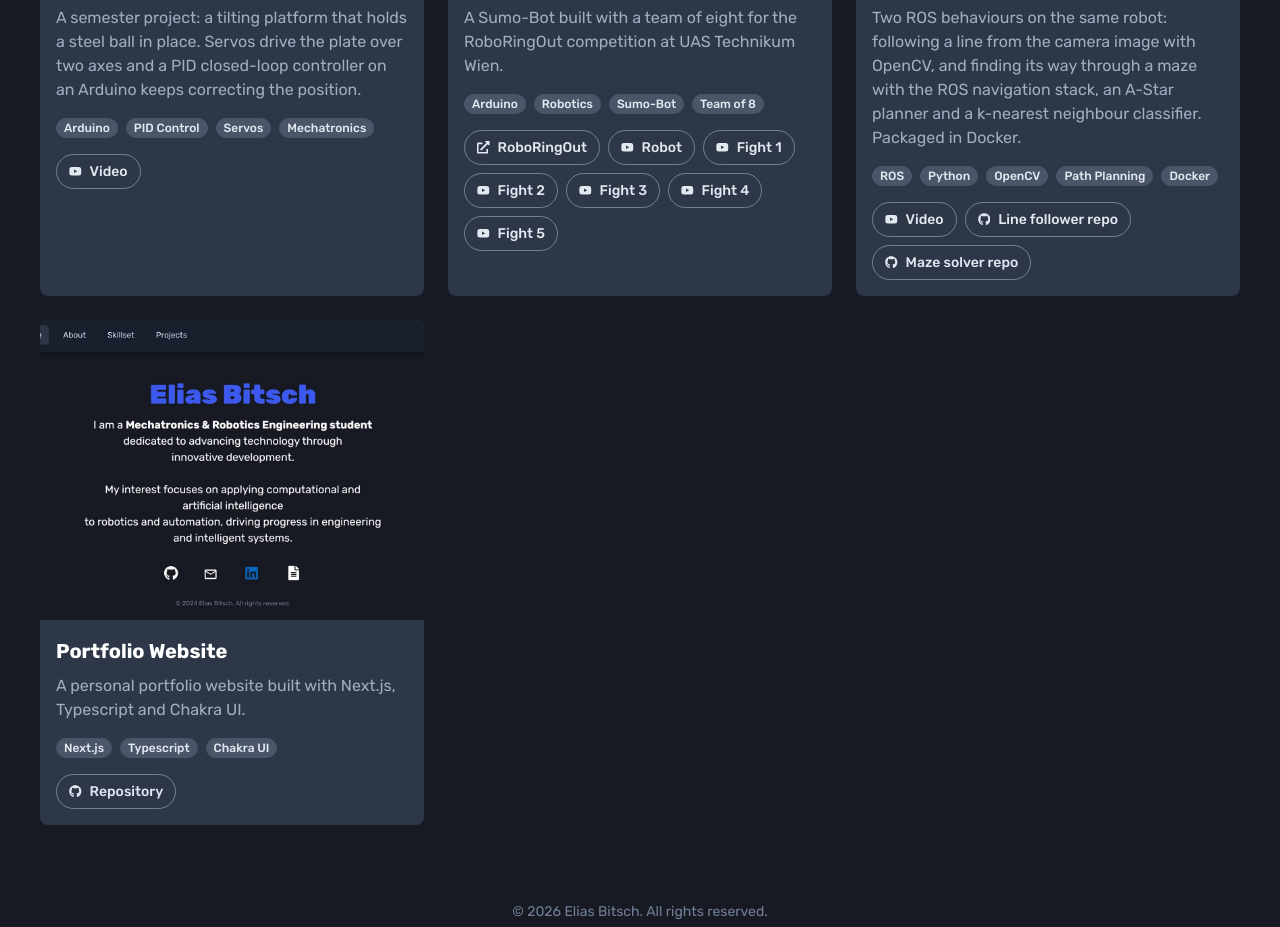
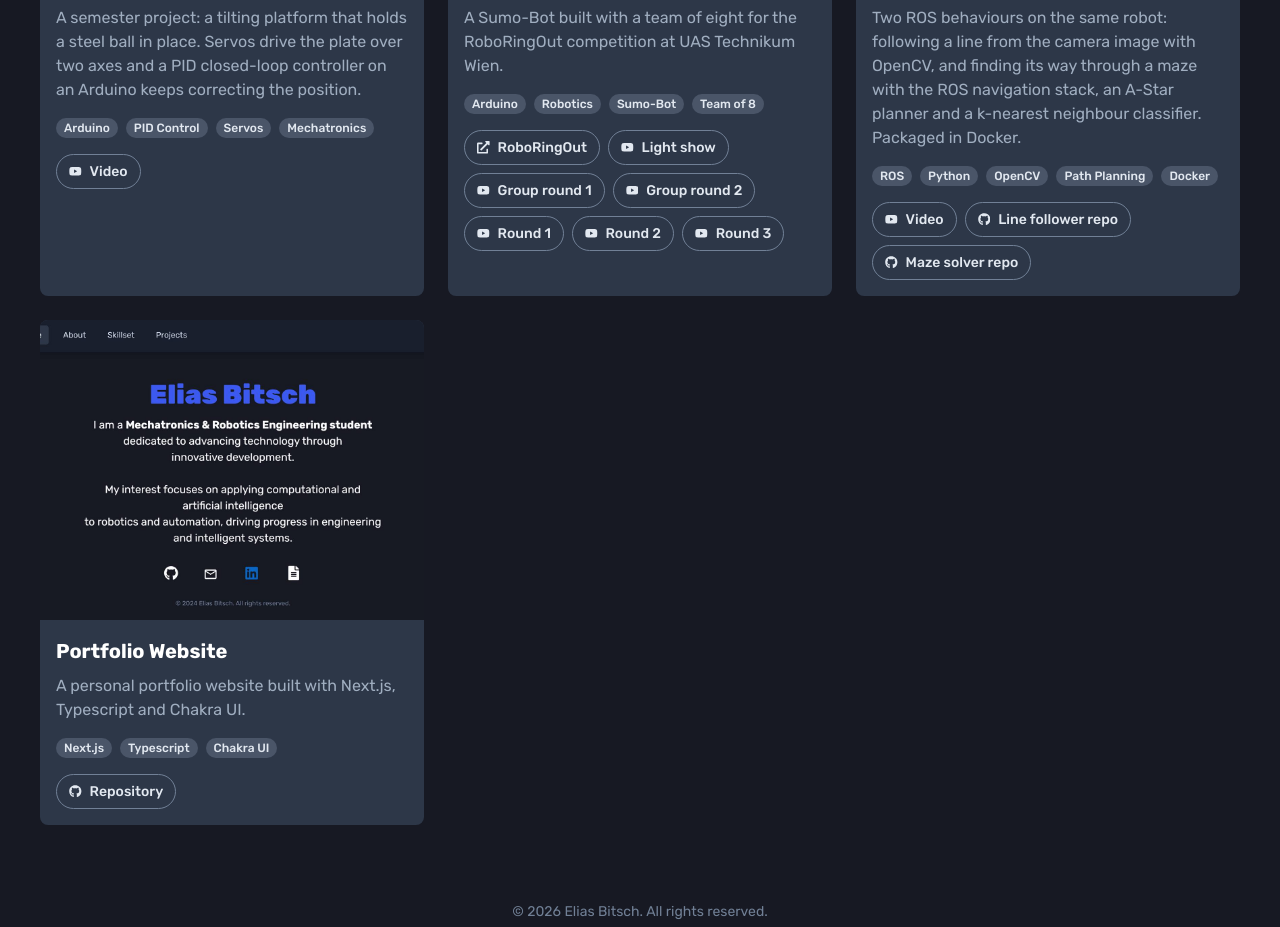
Before and after one commit to eliasbitsch/portfolio, a Next.js app: page /projects in a window 1280 px wide. Shown: the part 2300-3227 px from the top of the page. Built offline with nearby package versions, Linux system fonts and the light colour scheme; what @chakra-ui/next-js would draw is missing.

Commit message:
Use the real video titles on Circuit-Crusher
The links were labelled Robot and Fight 1 to 5, invented by me. The
recordings are called Light show, Group round 1 and 2, and Round 1 to 3.

```diff
--- a/src/app/projects/page.tsx
+++ b/src/app/projects/page.tsx
@@ -166,12 +166,12 @@ const projectsData: Project[] = [
     icon: FaLaptopCode,
     links: [
       { label: 'RoboRingOut', href: 'https://www.technikum-wien.at/events/roboringout/' },
-      { label: 'Robot', href: 'https://youtu.be/zhJGluGIH-M' },
-      { label: 'Fight 1', href: 'https://youtu.be/1UgvpUVvd5g' },
-      { label: 'Fight 2', href: 'https://youtu.be/A-VXeM4SAiU' },
-      { label: 'Fight 3', href: 'https://youtu.be/iBfT-xtsofQ' },
-      { label: 'Fight 4', href: 'https://youtu.be/sZUUmsF36ec' },
-      { label: 'Fight 5', href: 'https://youtu.be/QKWNmb7PCEQ' },
+      { label: 'Light show', href: 'https://youtu.be/zhJGluGIH-M' },
+      { label: 'Group round 1', href: 'https://youtu.be/A-VXeM4SAiU' },
+      { label: 'Group round 2', href: 'https://youtu.be/1UgvpUVvd5g' },
+      { label: 'Round 1', href: 'https://youtu.be/QKWNmb7PCEQ' },
+      { label: 'Round 2', href: 'https://youtu.be/sZUUmsF36ec' },
+      { label: 'Round 3', href: 'https://youtu.be/iBfT-xtsofQ' },
     ]
   },
   {
```
